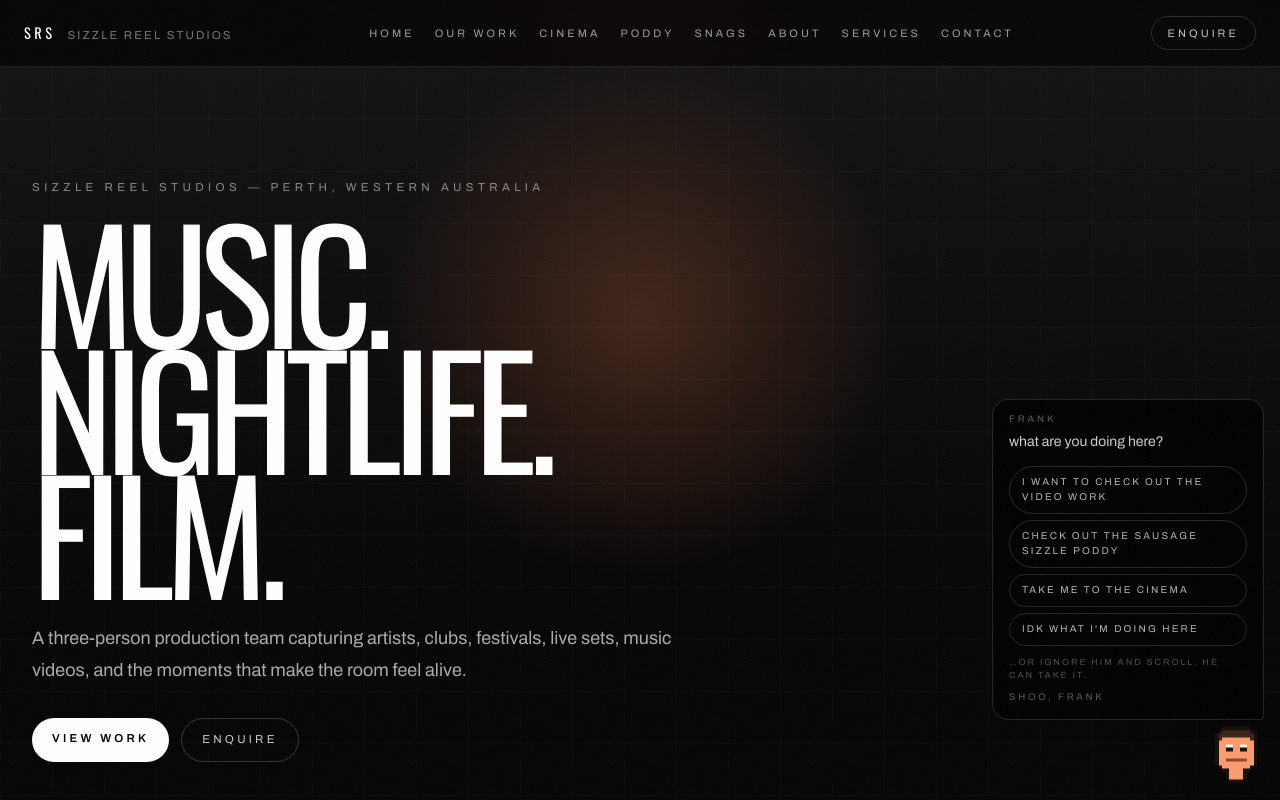
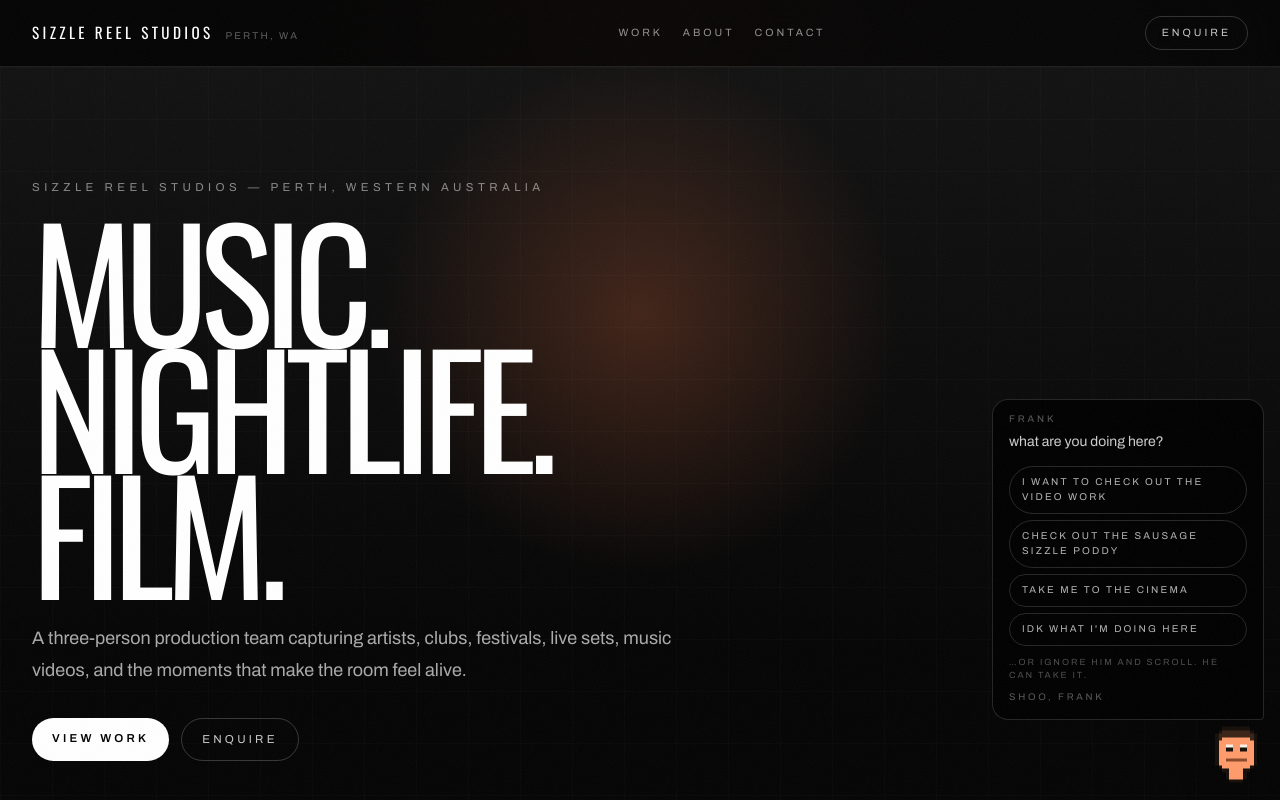
Before and after one commit to SizzleReelStudios/szl-website, a Next.js app: page / in a window 1280 px wide. Shown: the top 800 px of the page. Built offline with nearby package versions, Linux system fonts and the light colour scheme.

Commit message:
Simplify public V1 navigation

```diff
--- a/components/site/SiteHeader.tsx
+++ b/components/site/SiteHeader.tsx
@@ -1,27 +1,30 @@
 import Link from "next/link";
-import { getSiteConfig } from "@/lib/srs/data";
+
+const NAV = [
+  { label: "Work", href: "/#work" },
+  { label: "About", href: "/#about" },
+  { label: "Contact", href: "/#contact" },
+] as const;
 
 export default function SiteHeader() {
-  const site = getSiteConfig();
-
   return (
-    <header className="sticky top-0 z-50 border-b border-white/10 bg-[rgba(7,7,7,0.82)] backdrop-blur-xl">
-      <div className="mx-auto flex max-w-7xl items-center justify-between gap-6 px-4 py-4 sm:px-6">
+    <header className="sticky top-0 z-50 border-b border-white/10 bg-[rgba(5,5,5,0.82)] backdrop-blur-xl">
+      <div className="mx-auto flex max-w-[92rem] items-center justify-between gap-6 px-4 py-4 sm:px-6 lg:px-8">
         <Link href="/" className="flex items-baseline gap-3">
-          <span className="font-display text-[0.9rem] uppercase tracking-[0.24em] text-white">
-            {site.brand.shortName}
+          <span className="font-display text-[0.95rem] uppercase tracking-[0.22em] text-white">
+            Sizzle Reel Studios
           </span>
-          <span className="hidden text-[0.72rem] uppercase tracking-[0.18em] text-white/45 sm:inline">
-            {site.brand.name}
+          <span className="hidden text-[0.62rem] uppercase tracking-[0.22em] text-white/35 sm:inline">
+            Perth, WA
           </span>
         </Link>
 
         <nav className="hidden items-center gap-5 md:flex">
-          {site.nav.map((item) => (
+          {NAV.map((item) => (
             <Link
               key={item.href}
               href={item.href}
-              className="text-[0.68rem] uppercase tracking-[0.28em] text-white/60 transition-colors hover:text-white"
+              className="text-[0.66rem] uppercase tracking-[0.28em] text-white/55 transition-colors hover:text-white"
             >
               {item.label}
             </Link>
@@ -29,8 +32,8 @@ export default function SiteHeader() {
         </nav>
 
         <Link
-          href="/contact"
-          className="rounded-full border border-white/15 px-4 py-2 text-[0.68rem] uppercase tracking-[0.28em] text-white/75 transition-colors hover:border-white/40 hover:text-white"
+          href="/#contact"
+          className="rounded-full border border-white/18 px-4 py-2 text-[0.66rem] uppercase tracking-[0.28em] text-white/78 transition-colors hover:border-white/45 hover:text-white"
         >
           Enquire
         </Link>
```
